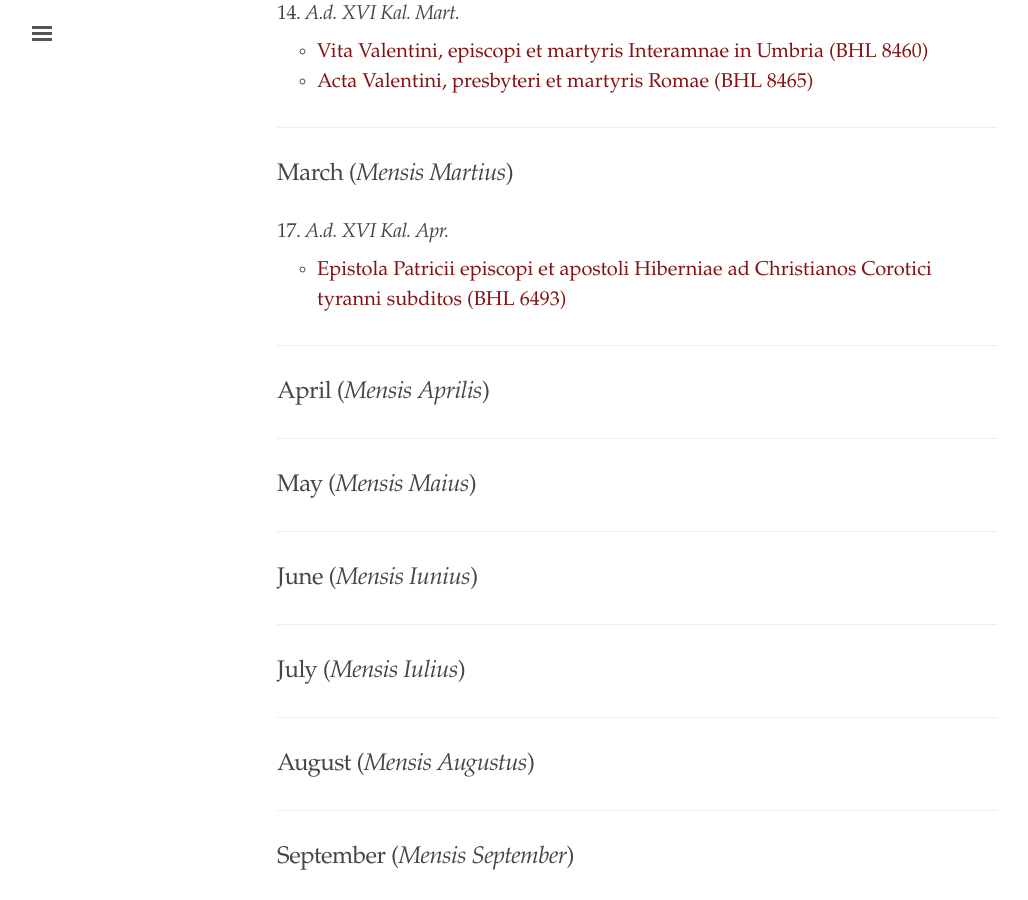
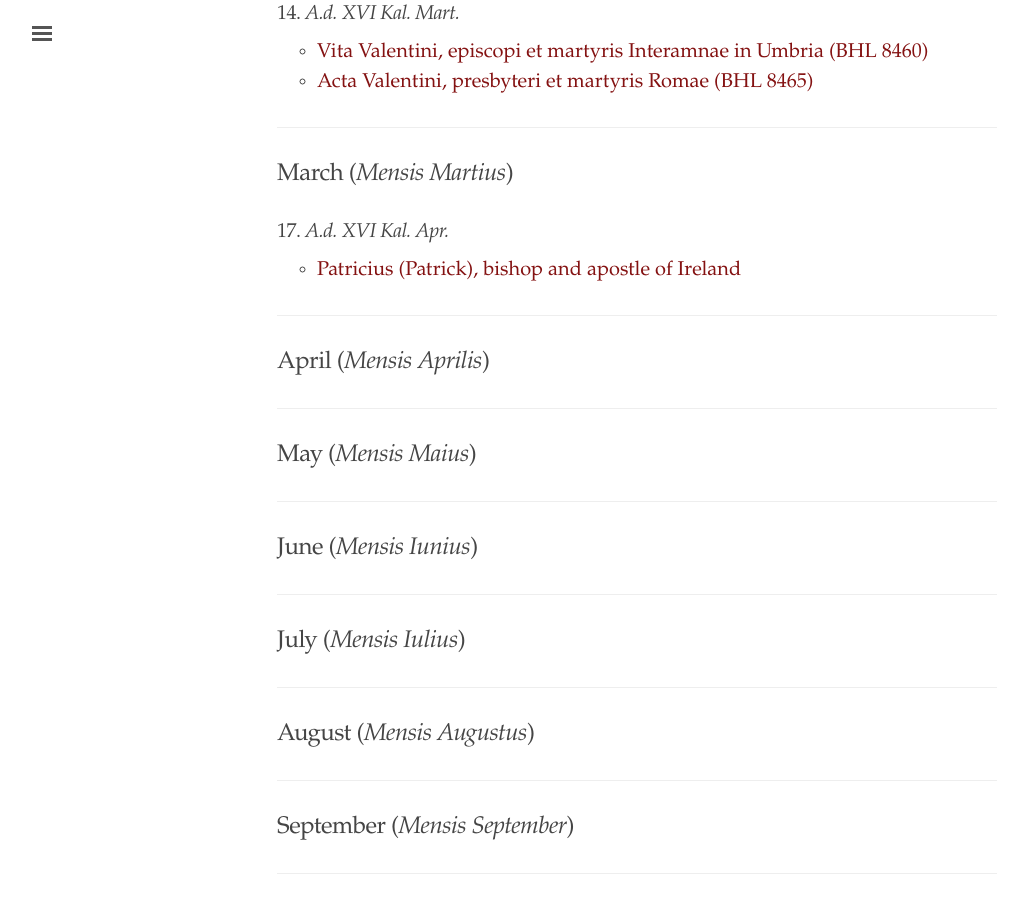
Before and after one commit to cjkoepke1/latin-hagiography, a Jekyll site: the page built from index.md, in a window 1280 px wide and 900 px high, scrolled down 7086 px. Shown: the whole window, without its empty margins (3-1031 px from the left). Built offline with Jekyll 4.4.1, drawn with Linux system fonts in a browser that asks for light colours.

Commit message:
Update Patrick link

```diff
--- a/index.md
+++ b/index.md
@@ -258,7 +258,7 @@ title: "Latin Hagiography"
 
 ### 17. *A.d. XVI Kal. Apr.*
 
-- [Epistola Patricii episcopi et apostoli Hiberniae ad Christianos Corotici tyranni subditos (BHL 6493)](https://cjkoepke1.github.io/latin-hagiography/texts/epistola-patricii-episcopi)
+- [Patricius (Patrick), bishop and apostle of Ireland](https://cjkoepke1.github.io/latin-hagiography/saints/patricius-episcopus)
 
 ---
 
```
